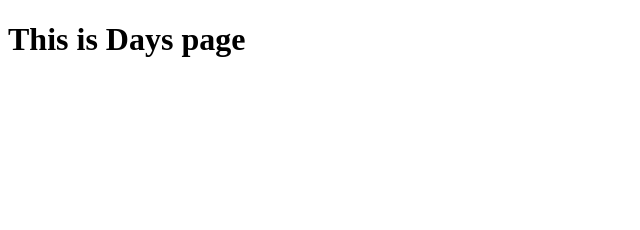
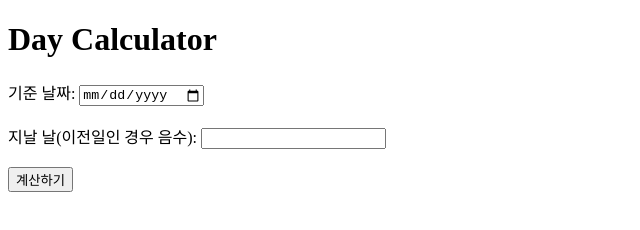
Before and after one commit to David-J-Hwang/day-calculator, a website: page public/days.html in a window 1280 px wide. Shown: the whole page, without its empty margins (0-640 px from the left). Drawn offline with Linux system fonts and the light colour scheme.

Commit message:
Add features of day calculating by adding codes in days.html and days.js

```diff
--- a/public/days.html
+++ b/public/days.html
@@ -10,7 +10,18 @@
 
 <body>
   <!-- HTML content here -->
-  <h1>This is Days page</h1>
+  <h1>Day Calculator</h1>
+
+  <label for="startDate">기준 날짜:</label>
+  <input type="date" class="startDate" name="startDate"><br><br>
+
+  <label for="numDays">지날 날(이전일인 경우 음수):</label>
+  <input type="number" class="numDays" name="numDays"><br><br>
+
+  <button onclick="calculateDate()">계산하기</button>
+
+  <p class="result"></p>
+
   <script src="./js/days.js"></script>
 </body>
 
--- a/public/js/days.js
+++ b/public/js/days.js
@@ -0,0 +1,24 @@
+function calculateDate() {
+  let startDate = document.querySelector('.startDate').value
+  let numDays = parseInt(document.querySelector('.numDays').value)
+
+  if (!startDate || isNaN(numDays)) {
+    document.getElementById('result').innerText = 'Please enter a valid date and number of days.';
+    return;
+  }
+
+  let resultDate = new Date(startDate)
+  console.log(`resultDate: ${resultDate}`)
+  // 오늘부터 1일!
+  resultDate.setDate(resultDate.getDate() + numDays - 1)
+  console.log(`resultDate: ${resultDate}`)
+
+  let formattedDate = resultDate.toLocaleDateString('ko-KR', {
+    year: 'numeric',
+    month: 'long',
+    day: 'numeric'
+  });
+
+  document.querySelector('.result').innerHTML =
+  `Resulting Date: ${formattedDate}`
+}
```
